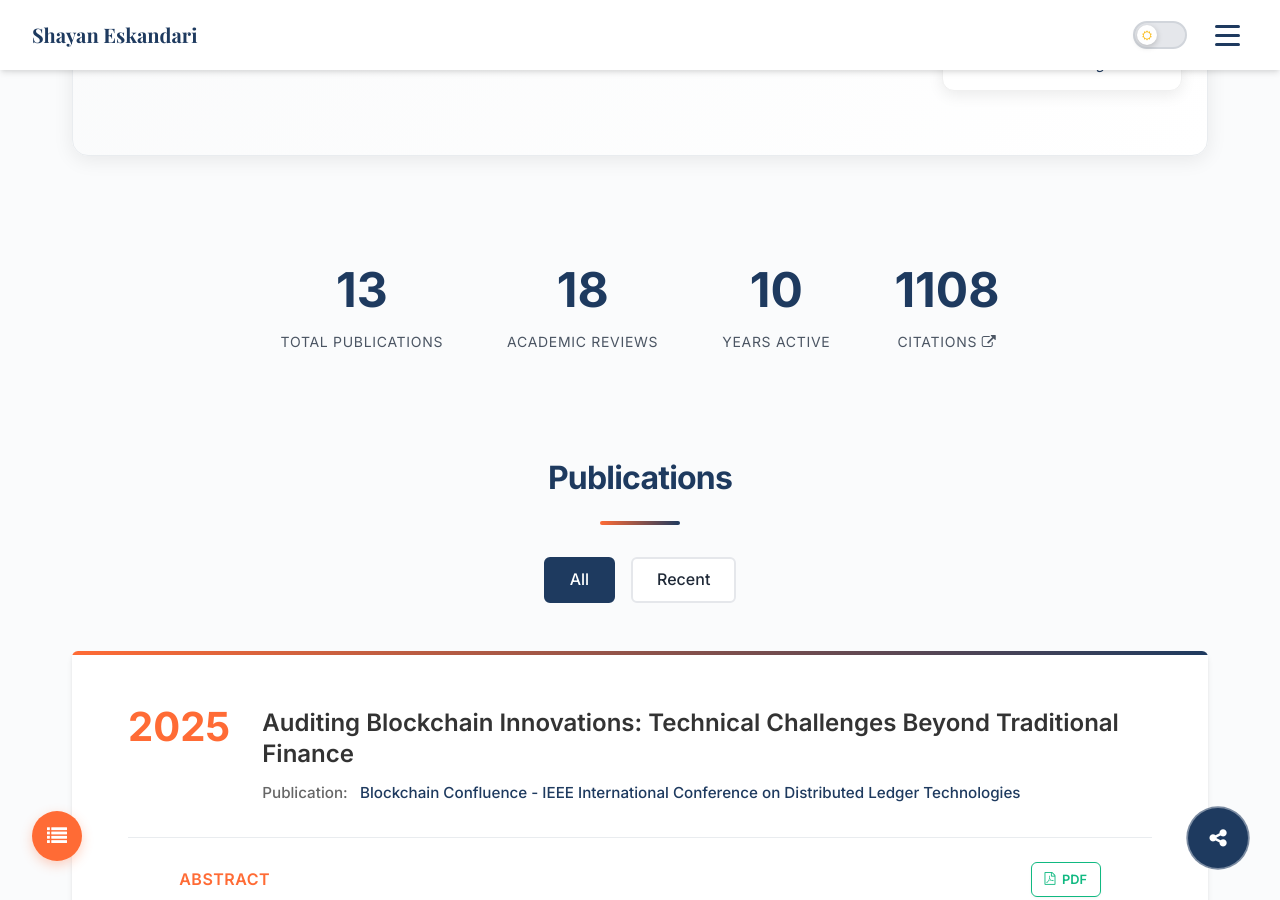
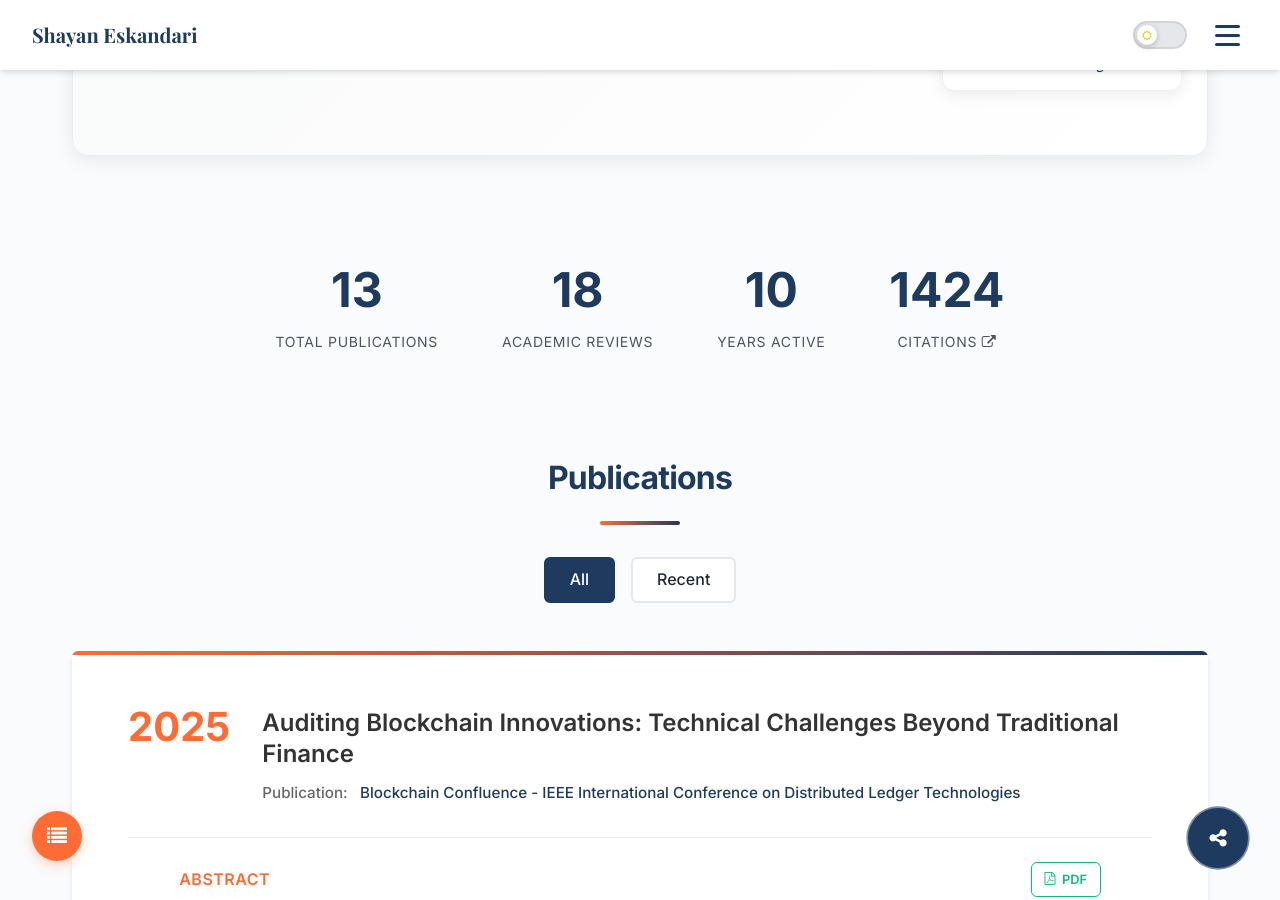
Before and after one commit to shayanb/shayan.es, a Jekyll site: the page built from publications.html, in a window 1280 px wide and 900 px high, scrolled down 875 px. Built offline with Jekyll 4.4.1, drawn with Linux system fonts in a browser that asks for light colours.

Commit message:
citations update

```diff
--- a/publications.html
+++ b/publications.html
@@ -106,7 +106,7 @@ permalink: /scholar/
     </div>
     <div class="stat-item google-scholar">
       <a href="https://scholar.google.com/citations?user=K9xYnSQAAAAJ" target="_blank" class="scholar-link">
-        <span class="stat-number">1108</span>
+        <span class="stat-number">1424</span>
         <span class="stat-label">Citations <i class="fa fa-external-link"></i></span>
       </a>
     </div>
```
